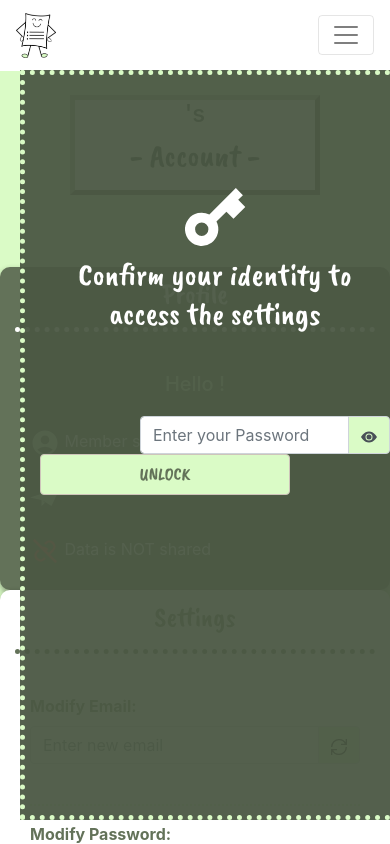
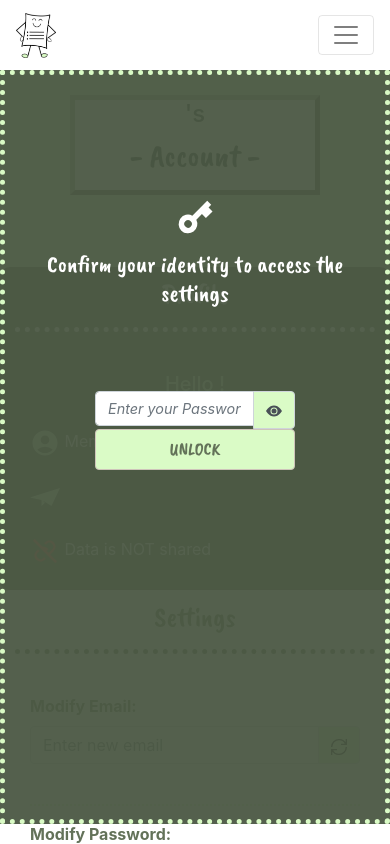
Before and after one commit to Perlerinette/trackie-client, a React (Create React App) app: page /myaccount in a window 390 px wide. Shown: the top 844 px of the page. Built offline with nearby package versions, Linux system fonts and the light colour scheme; no server answers; sample sign-in values are in the browser's storage.

Commit message:
jobseeker dashboard account responsive

```diff
--- a/src/accounts/Account.css
+++ b/src/accounts/Account.css
@@ -67,10 +67,10 @@
 .overlay {
   position: fixed;
   display: block;
-  width: 95%;
-  height: 750px;
+  /* width: 95%; */
+  height: auto;
   top: 70px;
-  left: 20px;
+  left: 0;
   right: 0;
   bottom: 20px;
   background-color: rgb(75, 88, 68, 0.95);
@@ -88,3 +88,89 @@
 .icon-field-btn:hover {
   background-color: #aac499 !important;
 }
+
+@media (max-width: 576px) {
+  .pwd-input {
+    width: 200px !important;
+    margin-left: auto;
+    margin-right: auto;
+  }
+  .btn-unlock {
+    width: 200px !important;
+    margin-left: auto;
+    margin-right: auto;
+  }
+  .icon-key {
+    font-size: 45px;
+  }
+  .text-identity {
+    font-size: 24px !important;
+  }
+}
+
+@media (min-width: 576px) and (max-width: 768px) {
+  .pwd-input {
+    width: 210px !important;
+    margin-left: auto;
+    margin-right: auto;
+  }
+  .btn-unlock {
+    width: 210px !important;
+    margin-left: auto;
+    margin-right: auto;
+  }
+  .icon-key {
+    font-size: 50px;
+  }
+  .text-identity {
+    font-size: 28px !important;
+  }
+}
+
+@media (min-width: 768px) and (max-width: 992px) {
+  .pwd-input {
+    width: 240px !important;
+    margin-left: auto;
+  }
+  .btn-unlock {
+    width: 240px !important;
+  }
+  .icon-key {
+    font-size: 50px;
+  }
+  .text-identity {
+    font-size: 32px !important;
+  }
+}
+
+@media (min-width: 992px) and (max-width: 1200px) {
+  .pwd-input {
+    width: 260px !important;
+    margin-left: auto;
+  }
+  .btn-unlock {
+    width: 260px !important;
+  }
+  .icon-key {
+    font-size: 60px;
+  }
+  .text-identity {
+    font-size: 36px !important;
+  }
+}
+
+@media (min-width: 1200px) {
+  .pwd-input {
+    width: 300px !important;
+    margin-left: auto;
+  }
+  .btn-unlock {
+    width: 300px !important;
+  }
+  .icon-key {
+    font-size: 70px;
+  }
+  .text-identity {
+    font-size: 38px !important;
+  }
+}
--- a/src/accounts/Dashboard.css
+++ b/src/accounts/Dashboard.css
@@ -23,3 +23,44 @@
   height: 200px !important;
   width: 550px !important;
 }
+
+.days {
+  color: #dafbc6;
+  font-size: larger;
+  background-color: #637259;
+  border-radius: 10px;
+}
+
+@media (max-width: 576px) {
+  .col-timer,
+  .col-timer-text {
+    text-align: center;
+  }
+}
+
+@media (min-width: 576px) and (max-width: 768px) {
+  .col-timer {
+    text-align: right;
+  }
+  .col-timer-text {
+    text-align: center;
+  }
+}
+
+@media (min-width: 768px) and (max-width: 992px) {
+  .col-timer {
+    text-align: right;
+  }
+}
+
+@media (min-width: 992px) and (max-width: 1200px) {
+  .col-timer {
+    text-align: right;
+  }
+}
+
+@media (min-width: 1200px) {
+  .col-timer {
+    text-align: right;
+  }
+}
--- a/src/accounts/Dashboard.tsx
+++ b/src/accounts/Dashboard.tsx
@@ -120,11 +120,11 @@ class Dashboard extends React.Component<DashboardProps, DashboardState> {
                 <>
                 <Container className="mt-4">
                     <Row>
-                        <Col style={{textAlign:"right"}} md="4">
+                        <Col className="col-timer" xs="12" sm="3" md="4" lg="4">
                             <GiSandsOfTime size={30}/>
                         </Col>
-                        <Col md="8">
-                            <h5>Your job hunt started <span style={{color: "#637259", fontSize: "larger"}}> {this.calculateDuration()} </span>days ago...</h5>
+                        <Col className="col-timer-text " xs="12" sm="9" md="8" lg="8">
+                            <h5 >Your job hunt started &nbsp; <span className="days"> &nbsp;{this.calculateDuration()} </span>&nbsp; days ago...</h5>
                         </Col>
                     </Row>
                 </Container>
--- a/src/accounts/UnlockSettings.tsx
+++ b/src/accounts/UnlockSettings.tsx
@@ -81,27 +81,27 @@ class UnlockSettings extends React.Component<UnlockSettingsProps, UnlockSettings
 
     render() {
         return (
-            <Container className={this.state.selectClass} >
-            <RiKey2Fill size={80}/>
+            <Container lg="12" className={this.state.selectClass} >
+            <RiKey2Fill className="icon-key" />
             <br/>
-            <h2 className="font">Confirm your identity to access the settings</h2>
+            <h2 className="text-identity font">Confirm your identity to access the settings</h2>
             <br/>
             <Form onSubmit={this.handleSubmit}>
                 <FormGroup>
                     <Row>
-                        <Col md="6">
-                            <InputGroup style={{marginLeft: "auto", width: "250px"}}>
-                                <Input onChange={this.setPassword} type={this.state.typePwd} minLength={6} name="password" placeholder="Enter your Password" value={this.state.password} required />
+                        <Col xs="12" sm="12" md="6">
+                            <InputGroup className="pwd-input" >
+                                <Input  className="form-inputs" onChange={this.setPassword} type={this.state.typePwd} minLength={6} name="password" placeholder="Enter your Password *" value={this.state.password} required />
                                 <InputGroupAddon addonType="append" >
                                     <InputGroupText className="icon-field">
                                         <span style={{cursor:'pointer'}} onClick={this.showPwd}>
-                                        {this.state.isPwdVisible ? <BsEyeSlashFill /> : <BsEyeFill />}</span>
+                                        {this.state.isPwdVisible ? <BsEyeSlashFill className="icons-login-signup"/> : <BsEyeFill className="icons-login-signup"/>}</span>
                                     </InputGroupText>
                                 </InputGroupAddon>
                             </InputGroup>
                         </Col>
-                        <Col md="6">
-                            <Button  className="submit-login-signup font" type="submit" block style={{width: "250px"}}>Unlock</Button>
+                        <Col xs="12" sm="12" md="6">
+                            <Button  className="submit-login-signup btn-unlock font" type="submit" block >Unlock</Button>
                         </Col>
                     </Row>
                 </FormGroup>
--- a/src/accounts/school/UnlockSchoolSettings.tsx
+++ b/src/accounts/school/UnlockSchoolSettings.tsx
@@ -104,7 +104,7 @@ class UnlockSchoolSettings extends React.Component<UnlockSchoolSettingsProps, Un
                             </InputGroup>
                         </Col>
                         <Col md="6">
-                            <Button  className="submitBtn-school font" type="submit" block style={{width: "250px"}}>Unlock</Button>
+                            <Button  className="submit-login-signup-school font" type="submit" block style={{width: "250px"}}>Unlock</Button>
                         </Col>
                     </Row>
                 </FormGroup>
```
